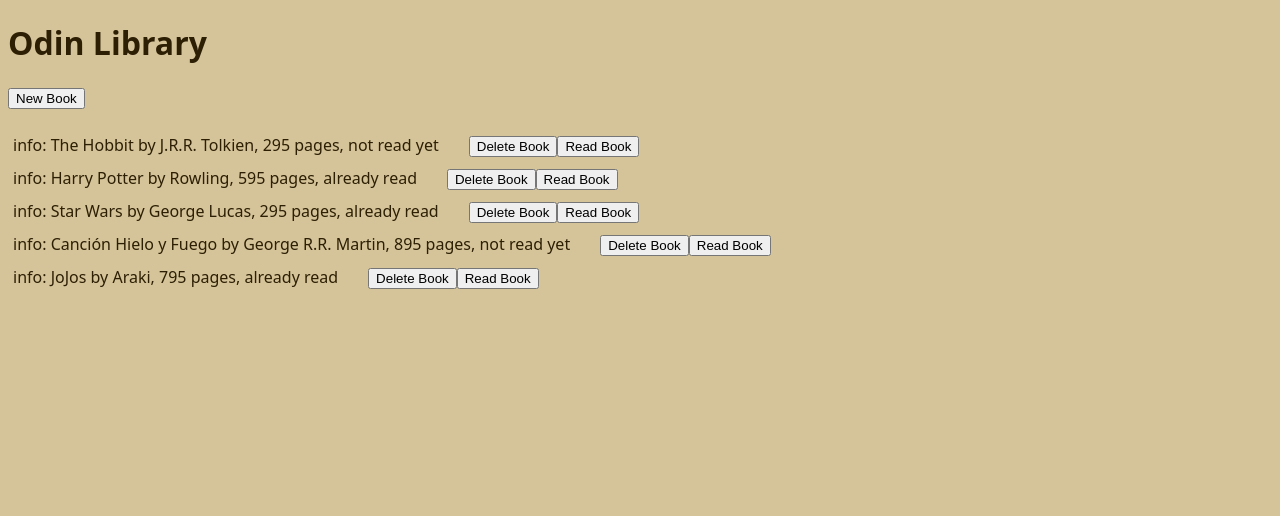
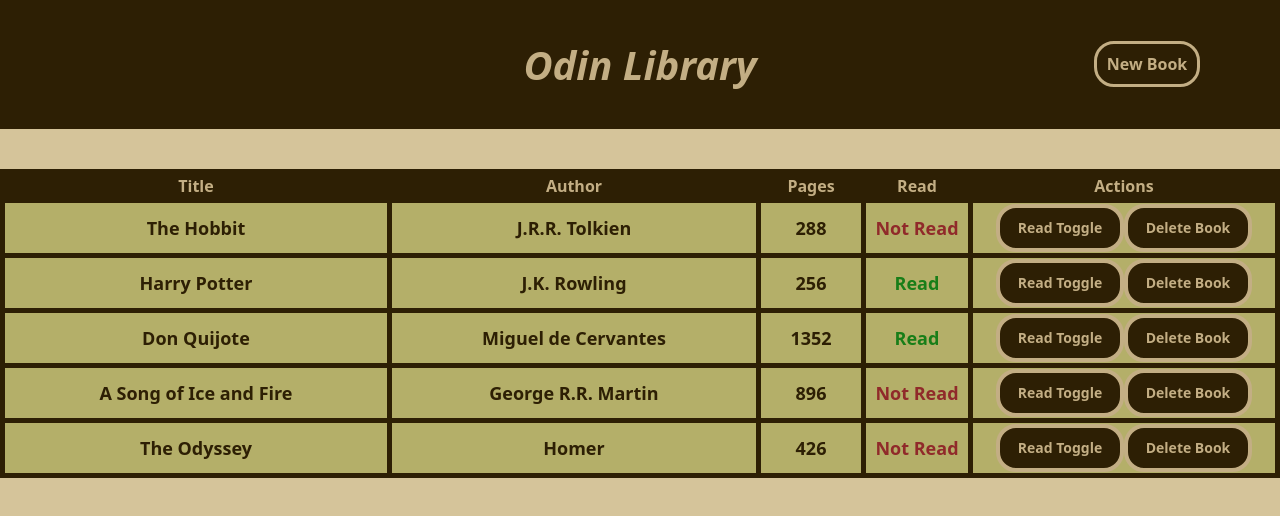
Before and after one commit to Danielfinx/odin-library, a plain HTML site: page index.html in a window 1280 px wide. Drawn offline with Linux system fonts and the light colour scheme.

Commit message:
Added Styles for the rest of the project and some adjustments related to implementation of the library table

```diff
--- a/index.html
+++ b/index.html
@@ -10,8 +10,10 @@
 </head>
 
 <body>
-    <h1>Odin Library</h1>
-    <div><button class="addBookBtn">New Book</button></div>
+    <div class="headerContainer">
+        <h1 class="header">Odin Library</h1>
+        <div class="addContainer"><button class="addBookBtn">New Book</button></div>
+    </div>
     <div class="darkerBackground item_hide"></div>
     <div id="form-container" class="item_hide">
         <h2 class="formHeader">Add New Book</h2>
@@ -40,7 +42,7 @@
                             <label for="pages">Pages</label>
                         </th>
                         <td>
-                            <input type="number" id="pages" name="pages" min="20" max="1000" required>
+                            <input type="number" id="pages" name="pages" min="20" max="1500" required>
                         </td>
                     </tr>
                     <tr class="formSection">
@@ -65,7 +67,7 @@
                 </tbody>
                 <tfoot></tfoot>
             </table>
-            <button type="submit" id="submitBtn">Añadir</button>
+            <button type="submit" id="submitBtn">Add Book</button>
         </form>
     </div>
     <div id="library"></div>
--- a/script.js
+++ b/script.js
@@ -3,6 +3,21 @@ const addBtn = document.querySelector(".addBookBtn");
 const darkerBackground = document.querySelector(".darkerBackground");
 const formContainer = document.getElementById("form-container");
 const addBookForm = document.getElementById("addBookForm");
+
+const libraryTable = document.createElement("table");
+libraryTable.classList.add("libraryTable");
+libraryTable.innerHTML = `
+<thead>
+  <th>Title</th>
+  <th>Author</th>
+  <th>Pages</th>
+  <th>Read</th>
+  <th>Actions</th>
+</thead><tfoot></tfoot>`;
+const tableBody = document.createElement("tbody");
+libraryTable.appendChild(tableBody);
+library.appendChild(libraryTable);
+
 const myLibrary = [];
 
 //variable in charge of designating the IDs
@@ -26,11 +41,28 @@ function Book(id, title, author, pages, read) {
 //after being called by addBookToLibrary()
 
 function renderBook(book) {
-  const bookCard = document.createElement("div");
+  const bookCard = document.createElement("tr");
   bookCard.classList.add("bookCard");
 
-  const bookInfo = document.createElement("p");
-  bookInfo.classList.add("bookInfo");
+  const bookTitle = document.createElement("td");
+  bookTitle.classList.add("bookTitle");
+  bookTitle.textContent = book.title;
+
+  const bookAuthor = document.createElement("td");
+  bookAuthor.classList.add("bookAuthor");
+  bookAuthor.textContent = book.author;
+
+  const bookPages = document.createElement("td");
+  bookPages.classList.add("bookPages");
+  bookPages.textContent = book.pages;
+
+  const bookRead = document.createElement("td");
+  bookRead.classList.add("bookRead");
+  bookRead.textContent = book.read ? "Read" : "Not Read";
+  bookRead.classList.add(book.read ? "read" : "notRead");
+
+  const btnBox = document.createElement("td");
+  btnBox.classList.add("btnBox");
 
   const bookDeleteBtn = document.createElement("button");
   bookDeleteBtn.classList.add("deleteBtn");
@@ -38,10 +70,8 @@ function renderBook(book) {
   const bookReadBtn = document.createElement("button");
   bookReadBtn.classList.add("readBtn");
 
-  bookInfo.textContent = `info: ${book.info()}`;
-
   bookDeleteBtn.textContent = "Delete Book";
-  bookReadBtn.textContent = "Read Book";
+  bookReadBtn.textContent = "Read Toggle";
 
   bookDeleteBtn.addEventListener("click", () => {
     const index = myLibrary.findIndex((item) => item.id == book.id);
@@ -52,13 +82,19 @@ function renderBook(book) {
   bookReadBtn.addEventListener("click", () => {
     const index = myLibrary.findIndex((item) => item.id == book.id);
     myLibrary[index].read = !myLibrary[index].read;
-    bookInfo.textContent = `Info: ${book.info()}`;
+    bookRead.textContent = `${book.read ? "Read" : "Not Read"}`;
+    bookRead.classList.toggle("read");
+    bookRead.classList.toggle("notRead");
   });
 
-  bookCard.appendChild(bookInfo);
-  bookCard.appendChild(bookDeleteBtn);
-  bookCard.appendChild(bookReadBtn);
-  library.appendChild(bookCard);
+  bookCard.appendChild(bookTitle);
+  bookCard.appendChild(bookAuthor);
+  bookCard.appendChild(bookPages);
+  bookCard.appendChild(bookRead);
+  btnBox.appendChild(bookReadBtn);
+  btnBox.appendChild(bookDeleteBtn);
+  bookCard.appendChild(btnBox);
+  tableBody.appendChild(bookCard);
 }
 
 function displayForm() {
@@ -92,16 +128,8 @@ addBookForm.addEventListener("submit", (event) => {
     addBookForm.elements["readStatus"].value === "true" ? true : false;
   // const rating = addBookForm.elements["rating"].value;
 
-  // console.log("Title:", title);
-  // console.log("Author:", author);
-  // console.log("Pages:", pages);
-  // console.log("Read:", read);
-  // console.log("Rating:", rating);
-
   addBookToLibrary(title, author, pages, read);
   displayForm();
-
-  // Aquí puedes hacer lo que necesites con los datos
 });
 
 function addBookToLibrary(title, author, pages, read) {
@@ -111,8 +139,8 @@ function addBookToLibrary(title, author, pages, read) {
   renderBook(newBook);
 }
 
-addBookToLibrary("The Hobbit", "J.R.R. Tolkien", 295, false);
-addBookToLibrary("Harry Potter", "Rowling", 595, true);
-addBookToLibrary("Star Wars", "George Lucas", 295, true);
-addBookToLibrary("Canción Hielo y Fuego", "George R.R. Martin", 895, false);
-addBookToLibrary("JoJos", "Araki", 795, true);
+addBookToLibrary("The Hobbit", "J.R.R. Tolkien", 288, false);
+addBookToLibrary("Harry Potter", "J.K. Rowling", 256, true);
+addBookToLibrary("Don Quijote", "Miguel de Cervantes", 1352, true);
+addBookToLibrary("A Song of Ice and Fire", "George R.R. Martin", 896, false);
+addBookToLibrary("The Odyssey", "Homer", 426, false);
--- a/style.css
+++ b/style.css
@@ -1,19 +1,46 @@
 :root {
-  padding: 0;
-  margin: 0;
-  box-sizing: border-box;
-
   --main-color: rgb(45, 31, 4);
   --main-color-light: rgb(195, 174, 132);
   --secondary-color: rgb(180, 175, 105);
   --tertiary-color: rgb(213, 196, 154);
 }
 
+html,
 body {
+  padding: 0;
+  margin: 0;
+  box-sizing: border-box;
+
   font-family: system-ui, "Segoe UI", Roboto, Helvetica, Arial, sans-serif,
     "Apple Color Emoji", "Segoe UI Emoji", "Segoe UI Symbol";
   color: var(--main-color);
   background-color: var(--tertiary-color);
+}
+
+.headerContainer {
+  display: flex;
+  justify-content: center;
+  align-items: center;
+  background-color: var(--main-color);
+  color: var(--main-color-light);
+  padding: 10px;
+  /* border-radius: 20px; */
+  position: relative;
+  margin-bottom: 40px;
+}
+
+.header {
+  font-style: italic;
+  font-size: 40px;
+}
+
+.addContainer {
+  display: flex;
+  justify-content: center;
+  align-items: center;
+  padding-right: 80px;
+  position: absolute;
+  right: 0;
 }
 
 #form-container {
@@ -47,6 +74,8 @@ table {
   width: 100%;
   height: 45%;
   margin-bottom: 30px;
+  border-collapse: collapse; /* Elimina la separación entre bordes */
+  border-spacing: 0; /* Elimina el espacio entre celdas */
 }
 
 th > label {
@@ -59,12 +88,13 @@ th > label {
 #pages,
 #rating {
   all: unset;
-  width: 80%;
+  width: 100%;
+  height: 100%;
   margin: auto;
-  border-bottom: 3px solid var(--main-color);
   background-color: var(--main-color-light);
-  border-radius: 10px 10px 0 0;
-  padding: 5px;
+  /* padding: 5px; */
+  /* border-bottom: 3px solid var(--main-color);
+  border-radius: 10px 10px 0 0; */
 }
 
 .formHeader {
@@ -76,7 +106,8 @@ th > label {
   margin: 10px;
 }
 
-#submitBtn {
+#submitBtn,
+.addBookBtn {
   all: unset;
   width: 100px;
   height: 40px;
@@ -90,7 +121,8 @@ th > label {
   border-radius: 20px;
 }
 
-#submitBtn:hover {
+#submitBtn:hover,
+.addBookBtn:hover {
   background-color: var(--main-color-light);
   color: var(--main-color);
   border: 3px solid var(--main-color);
@@ -116,20 +148,55 @@ th > label {
   display: none;
 }
 
-.addBookBtn {
-  margin-bottom: 20px;
+th {
+  background-color: var(--main-color);
+  color: var(--main-color-light);
+  border: 5px solid var(--main-color);
 }
 
-.bookCard {
-  padding: 5px;
+td {
+  font-size: 18px;
+  font-weight: bold;
+  text-align: center;
+  vertical-align: middle;
+  background-color: var(--secondary-color);
+  border: 5px solid var(--main-color);
+  /* margin: 10px; */
 }
 
-.bookInfo {
-  margin-right: 30px;
+.bookRead {
+  width: 100px;
+}
+
+.read {
+  color: rgb(24, 126, 24);
+}
+
+.notRead {
+  color: rgb(144, 42, 42);
+}
+
+.btnBox {
+  width: 300px;
 }
 
 .deleteBtn,
-.readBtn,
-.bookInfo {
-  display: inline;
+.readBtn {
+  all: unset;
+  font-size: 14px;
+  width: 120px;
+  height: 40px;
+  color: var(--main-color-light);
+  font-weight: bold;
+  border: 4px solid var(--main-color-light);
+  background-color: var(--main-color);
+  border-radius: 20px;
 }
+
+.deleteBtn:hover,
+.readBtn:hover {
+  background-color: var(--main-color-light);
+  color: var(--main-color);
+  border: 4px solid var(--main-color);
+  cursor: pointer;
+}
```
